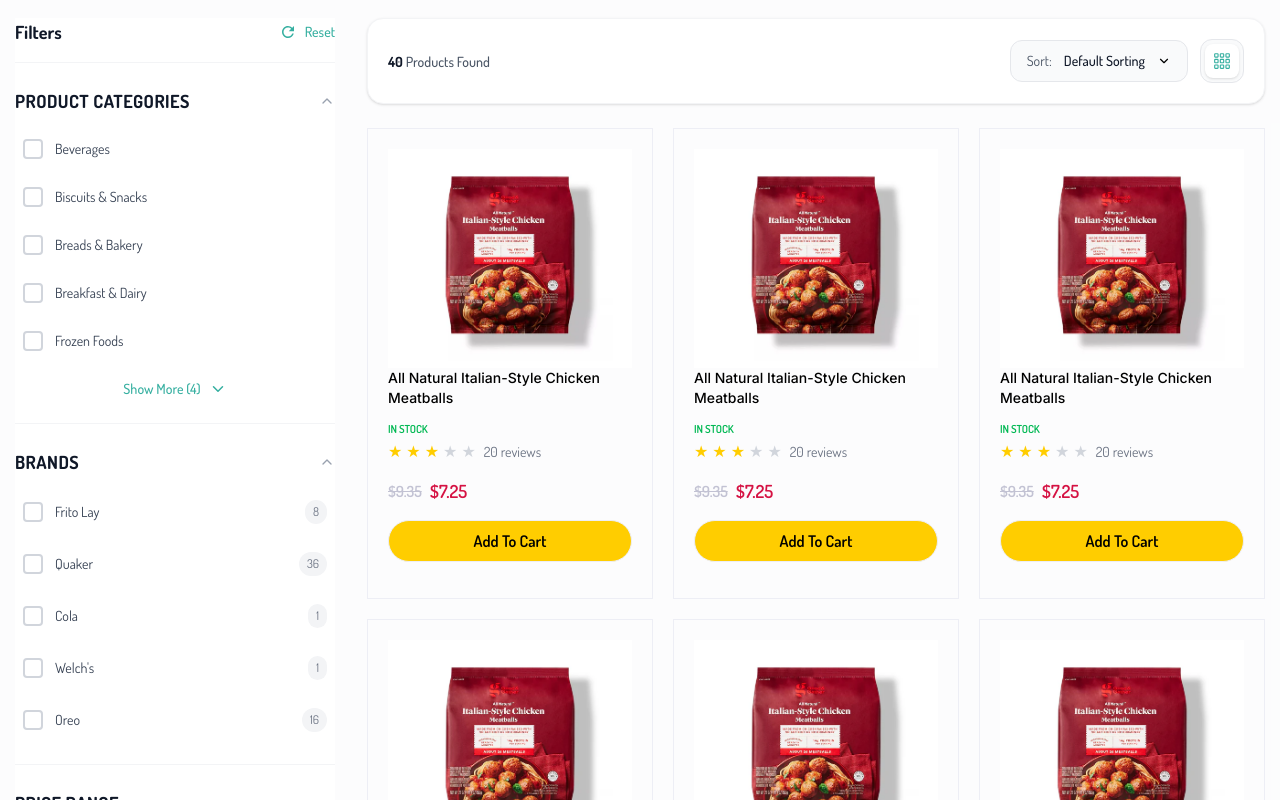
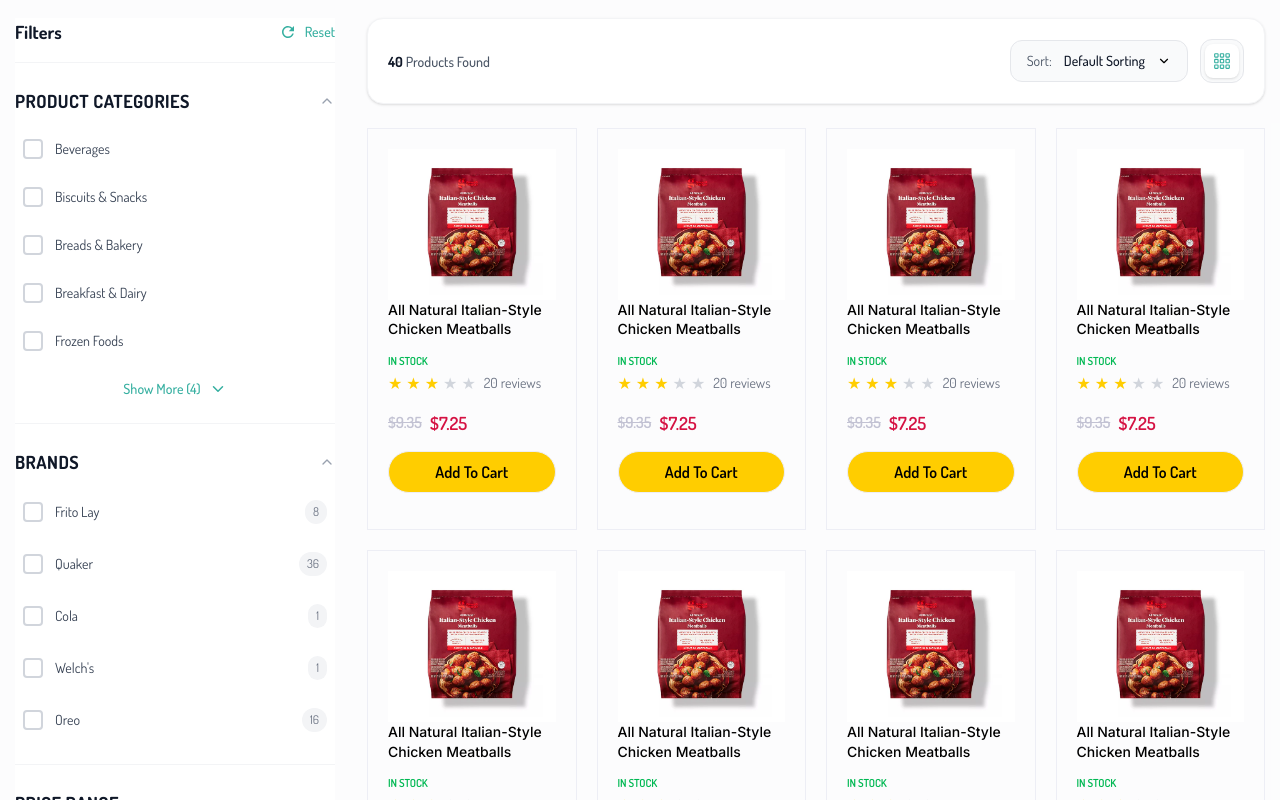
Before and after one commit to hussain-ELshepeny/Basket-ecommerce, a React (Vite) app: page /shop in a window 1280 px wide. Shown: the part 640-1440 px from the top of the page. Built offline with nearby package versions, Linux system fonts and the light colour scheme; a web font is replaced by a local one.

Commit message:
Update Shop Page

```diff
--- a/src/pages/Shop.jsx
+++ b/src/pages/Shop.jsx
@@ -156,7 +156,7 @@
             <div
               className={`grid gap-4 sm:gap-5 ${
                 viewMode === "grid"
-                  ? "grid-cols-1 sm:grid-cols-2 lg:grid-cols-2 xl:grid-cols-3 2xl:grid-cols-4"
+                  ? "grid-cols-1 sm:grid-cols-2 md:grid-cols-3 lg:grid-cols-4"
                   : "grid-cols-1"
               }`}
             >
```
